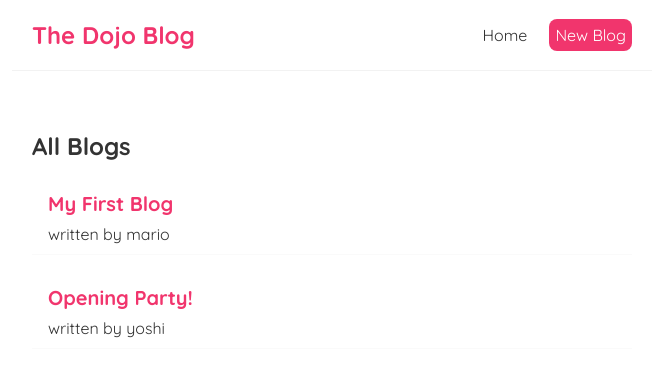
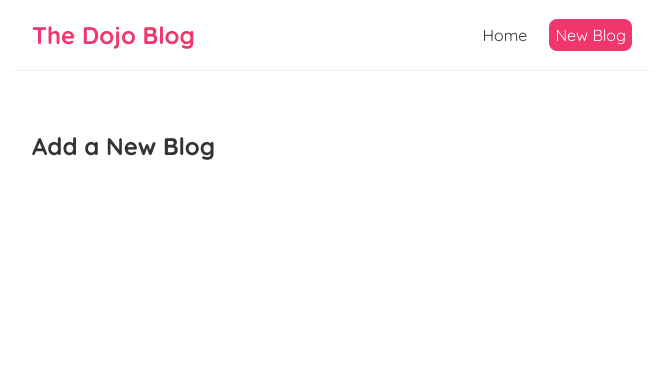
Before and after one commit to VictoryBlue/PersonalProject, a React (Create React App) app: page /create in a window 1280 px wide. Shown: the top 376 px of the page, without its empty margins (308-971 px from the left). Built offline with nearby package versions, Linux system fonts and the light colour scheme; data requests are answered from the project's data file; the HTML template or start-up script is replaced by a standard one.

Commit message:
增加路由功能

```diff
--- a/package.json
+++ b/package.json
@@ -8,6 +8,7 @@
     "@testing-library/user-event": "^13.5.0",
     "react": "^18.2.0",
     "react-dom": "^18.2.0",
+    "react-router-dom": "^5.3.4",
     "react-scripts": "5.0.1",
     "web-vitals": "^2.1.4"
   },
--- a/src/App.js
+++ b/src/App.js
@@ -1,16 +1,26 @@
 import './Navbar';
 import Navbar from './Navbar';
-import Home from './Home'
+import Home from './Home';
+import { BrowserRouter as Router, Route, Switch } from 'react-router-dom';
+import Create from './Create';
 
 function App() {
   return (
-    <div className="App">
-      <Navbar/>
-      <div className="content">
-       <Home />
+    <Router>
+      <div className="App">
+        <Navbar />
+        <div className="content">
+          <Switch>
+            <Route exact path="/">
+              <Home></Home>
+            </Route>
+            <Route path="/create">
+              <Create></Create>
+            </Route>
+          </Switch>
+        </div>
       </div>
-
-    </div>
+    </Router>
   );
 }
 
--- /dev/null
+++ b/src/Create.js
@@ -0,0 +1,8 @@
+const Create = () => {
+  return (
+    <div className="create">
+      <h2>Add a New Blog</h2>
+    </div>
+  )
+};
+export default Create;
--- a/src/Navbar.js
+++ b/src/Navbar.js
@@ -1,14 +1,16 @@
+import { Link } from 'react-router-dom';
 const Navbar = () => {
   return (
     <nav className="navbar">
       <h1>The Dojo Blog</h1>
       <div className="links">
-        <a href="/">Home</a>
-        <a href="/create" style={{
+        <Link to="/">Home</Link>
+        <Link to="/create" style={{
           color: "white",
           backgroundColor:'#f1356d',
           borderRadius:'8px'
-        }}>New Blog</a>
+        }}>New Blog</Link>
+
       </div>
     </nav>
   );
```
Also changed, not shown: 1 other file (tests, documents, lock files or other folders).
